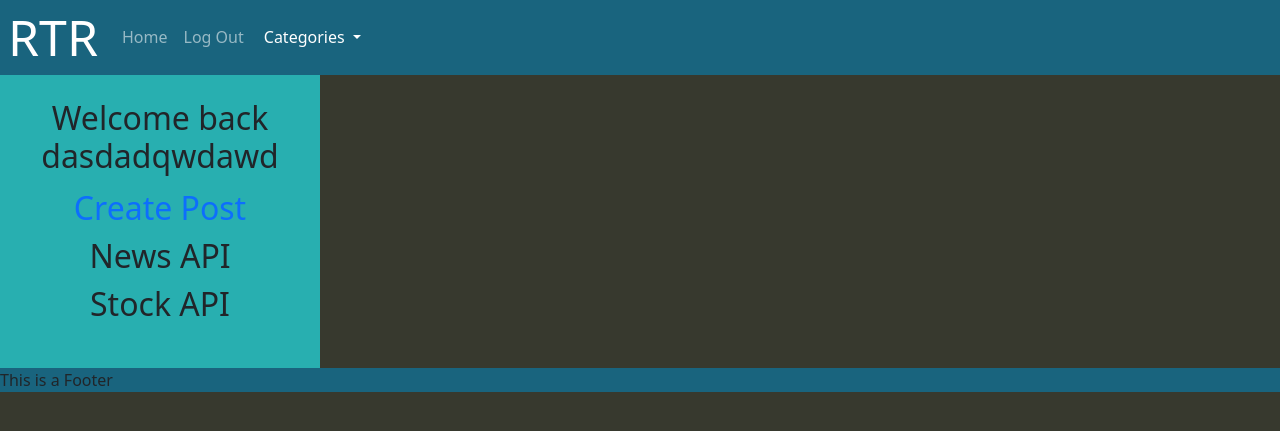
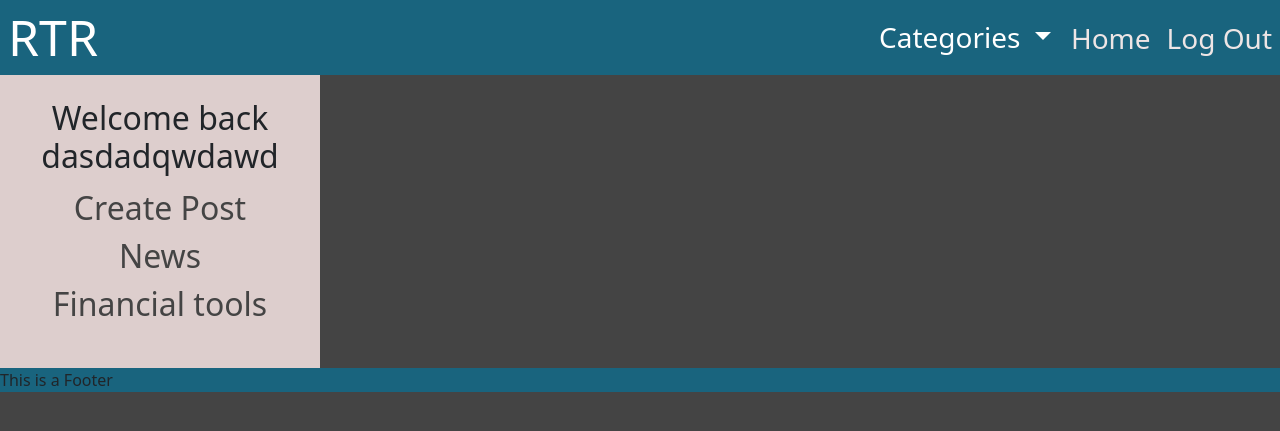
Before and after one commit to Enquil/pp4-rebuild-3, a Django app: page / in a window 1280 px wide. Shown: the top 431 px of the page. Run offline with Django 3.2, Linux system fonts and the light colour scheme; the visitor is signed in with stand-in values (Sample User, id 1); data that the repository does not hold is empty.

Commit message:
last rebuild

```diff
--- a/static/css/style.css
+++ b/static/css/style.css
@@ -1,7 +1,7 @@
 /*------------------------- General element styling -------------------------*/
 
 html, body {
-    background-color: #37392e;
+    background-color: #444444;
 }
 
 a {
@@ -24,21 +24,17 @@ nav {
 }
 
 .nav-color {
-    line-height: 1.8;
+    line-height: 1.6;
     border: none;
     background-color: #19647e;
 }
 
 .nav-color:hover {
-    background-color: #37392e;
-}
-
-.nav-link {
-    color: #eee5e5;
+    background-color: #444444;
 }
 
 .nav-link:hover {
-    background-color: #37392e;
+    background-color: #444444;
 }
 
 .dropdown-menu {
@@ -48,11 +44,15 @@ nav {
 }
 
 .categories {
-    background-color: #37392e;
+    background-color: #444444;
 }
 
 .navbar-toggler {
     margin-right: 20px;
+}
+
+.nav-link {
+    color: #eee5e5;
 }
 
 
@@ -60,12 +60,12 @@ nav {
 
 .post-card {
     background-color: #eee5e5;
-    border-top: 1px ridge #37392e;
-    border-bottom: 1px ridge #37392e;
+    border-top: 3px ridge #ddcecd;
+    border-bottom: 3px ridge #ddcecd;
 }
 
 .post-card * {
-    color: #37392e;
+    color: #444444;
 }
 
 .brand {
@@ -80,7 +80,11 @@ nav {
 /*------------------------- Extra tools for Users -------------------------*/
 
 .logged-in-features {
-    background-color: #28afb0;
+    background-color: #ddcecd;
+}
+
+.sidebar-link {
+    color: #444444;
 }
 
 
--- a/templates/base.html
+++ b/templates/base.html
@@ -24,7 +24,7 @@
                     <!-- Navbar -->
     <nav class="navbar navbar-dark navbar-expand-md" style="width: 100%;">
                     <!-- Navbar brand -->
-        <a class="ms-2" href="#"><span class="navbar-brand brand">RTR</span></a>
+        <a class="ms-2" href="{% url 'index' %}"><span class="navbar-brand brand">RTR</span></a>
 
                     <!-- Nav burger for smaller screens -->
         <button class="navbar-toggler" data-bs-toggle="collapse" data-bs-target="#navbar">
@@ -35,30 +35,29 @@
         <div class="navbar-collapse collapse" id="navbar">
 
                     <!-- Links -->
-            <ul class="navbar-nav me-auto mb-lg-0">
-                <li class="nav-item"><a class="ps-2 nav-link" aria-current="page" href="#">Home</a></li>
+                <ul class="navbar-nav ms-auto mb-lg-0">
+                    <div class="dropdown">
+                        <li class="btn btn-secondary dropdown-toggle nav-color fs-3" type="button" id="dropdownMenuButton1" data-bs-toggle="dropdown" aria-expanded="false">
+                        Categories
+                        </li>
+                        <ul class="dropdown-menu" style="margin: 0;" aria-labelledby="dropdownMenuButton1">
+                            <li class="ps-3 nav-item categories"><a class="nav-link fs-3" style="color: #eee5e5;" href="{% url 'index' %}">All Categories</a></li>
+                            <li class="ps-3 nav-item categories"><a class="nav-link fs-3" style="color: #eee5e5;" href="">Business</a></li>
+                            <li class="ps-3 nav-item categories"><a class="nav-link fs-3" style="color: #eee5e5;" href="">Art/Entertainment</a></li>
+                            <li class="ps-3 nav-item categories"><a class="nav-link fs-3" style="color: #eee5e5;" href="">Finance/Economics</a></li>
+                            <li class="ps-3 nav-item categories"><a class="nav-link fs-3" style="color: #eee5e5;" href="">Politics</a></li>
+                            <li class="ps-3 nav-item categories"><a class="nav-link fs-3" style="color: #eee5e5;" href="">Sciences</a></li>
+                            <li class="ps-3 nav-item categories"><a class="nav-link fs-3" style="color: #eee5e5;" href="">Opinions</a></li>
+                            <li class="ps-3 nav-item categories"><a class="nav-link fs-3" style="color: #eee5e5;" href="">Ships and Giggles</a></li>
+                        </ul>
+                    </div>
+                <li class="nav-item"><a class="ps-2 nav-link fs-3" style="color: #eee5e5;" aria-current="page" href="#">Home</a></li>
                 {% if user.is_authenticated %}
-                <li class="nav-item"><a class="ps-2 nav-link" aria-current="page" href="{% url 'account_logout' %}">Log Out</a></li>
+                <li class="nav-item"><a class="ps-2 nav-link fs-3" style="color: #eee5e5;" aria-current="page" href="{% url 'account_logout' %}">Log Out</a></li>
                 {% else %}
-                <li class="nav-item"><a class="nav-link" aria-current="page" href="{% url 'account_login' %}">Log In</a></li>
-                <li class="nav-item"><a class="nav-link" aria-current="page" href="{% url 'account_signup' %}">Register</a></li>
+                <li class="nav-item"><a class="nav-link fs-3" style="color: #eee5e5;" aria-current="page" href="{% url 'account_login' %}">Log In</a></li>
+                <li class="nav-item"><a class="nav-link fs-3" style="color: #eee5e5;" aria-current="page" href="{% url 'account_signup' %}">Register</a></li>
                 {% endif %}
-                    <!-- Collapsible Category Menu -->
-                <div class="dropdown">
-                    <li class="btn btn-secondary dropdown-toggle nav-color" type="button" id="dropdownMenuButton1" data-bs-toggle="dropdown" aria-expanded="false">
-                    Categories
-                    </li>
-                    <ul class="dropdown-menu" style="margin: 0;" aria-labelledby="dropdownMenuButton1">
-                        <li class="ps-3 nav-item categories"><a class="nav-link" href="{% url 'index' %}">All Categories</a></li>
-                        <li class="ps-3 nav-item  categories"><a class="nav-link" href="">Business</a></li>
-                        <li class="ps-3 nav-item  categories"><a class="nav-link" href="">Art/Entertainment</a></li>
-                        <li class="ps-3 nav-item  categories"><a class="nav-link" href="">Finance/Economics</a></li>
-                        <li class="ps-3 nav-item  categories"><a class="nav-link" href="">Politics</a></li>
-                        <li class="ps-3 nav-item  categories"><a class="nav-link" href="">Sciences</a></li>
-                        <li class="ps-3 nav-item  categories"><a class="nav-link" href="">Opinions</a></li>
-                        <li class="ps-3 nav-item  categories"><a class="nav-link" href="">Ships and Giggles</a></li>
-                    </ul>
-                </div>
             </ul>
         </div>
     </nav>
--- a/templates/index.html
+++ b/templates/index.html
@@ -12,14 +12,14 @@
                     {% if user.is_authenticated %}
                     <ul class="list-unstyled fs-2 p-4">
                         <h2>Welcome back dasdadqwdawd</h2>
-                        <a href="#"><li>Create Post</li></a>
-                        <li>News API</li>
-                        <li>Stock API</li>
+                        <li><a class="sidebar-link" href="#">Create Post</a></li>
+                        <li><a class="sidebar-link" href="#">News</a></li>
+                        <li><a class="sidebar-link" href="#">Financial tools</a></li>
                     </ul>
                     {% endif %}
                 </div>
             </div>
-            <div class="col-md-8 col-lg-9 px-0 px-md-3 text-center">
+            <div class="col-md-8 col-xl-7 px-0 px-md-3 text-center">
                     {% for post in post_list %}
                     <!-- Whole Card is link -->
                     <a href="{% url 'post_detail' post.slug  %}" class="post-link">
```
